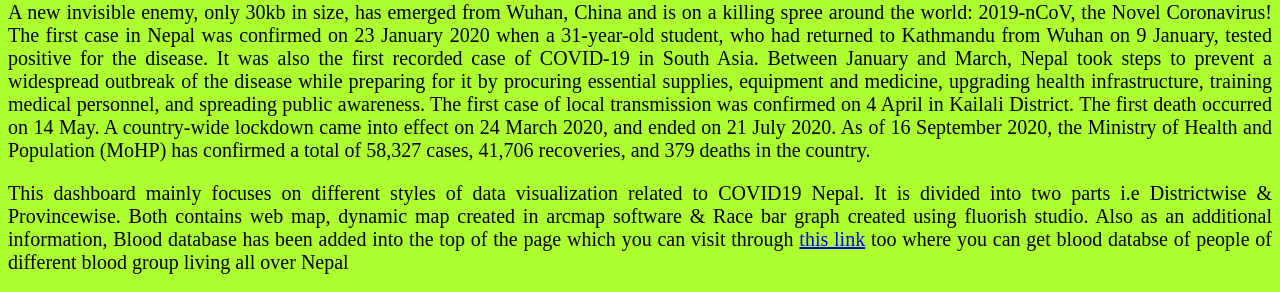
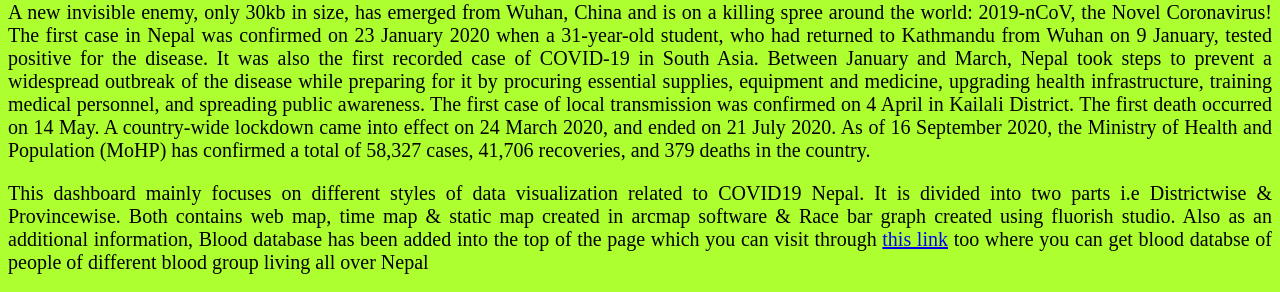
Before and after one commit to shresthashok01/shresthashok01.github.io, a plain HTML site: page Overview.html in a window 1280 px wide. Shown: the part 79-371 px from the top of the page. Drawn offline with Linux system fonts and the light colour scheme.

Commit message:
Update Overview.html

```diff
--- a/Overview.html
+++ b/Overview.html
@@ -26,7 +26,7 @@
            58,327 cases, 41,706 recoveries, and 379 deaths in the country.</p>
 
     <p style="text-align: justify;">This dashboard mainly focuses on different styles of data visualization related to COVID19 Nepal.
-    It is divided into two parts i.e Districtwise & Provincewise. Both contains web map, dynamic map created in arcmap software & Race bar graph
+    It is divided into two parts i.e Districtwise & Provincewise. Both contains web map, time map & static map created in arcmap software & Race bar graph
 created using fluorish studio. Also as an additional information, Blood database has been added into the top of the page which you can visit through <a href="http://blooddatabase.shresthashok550.com.np/" target="_blank">this link</a>
 too where you can get blood databse of people of different blood group living all over Nepal</p>
 
```
